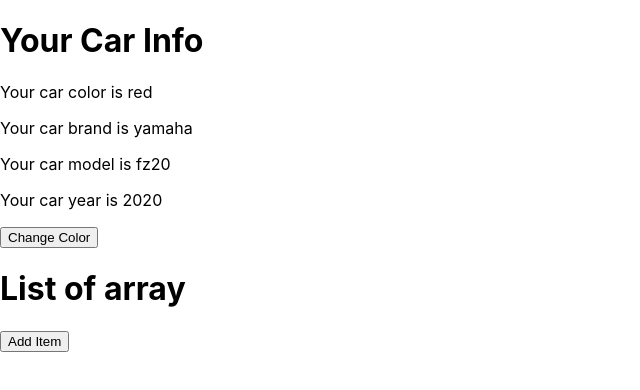
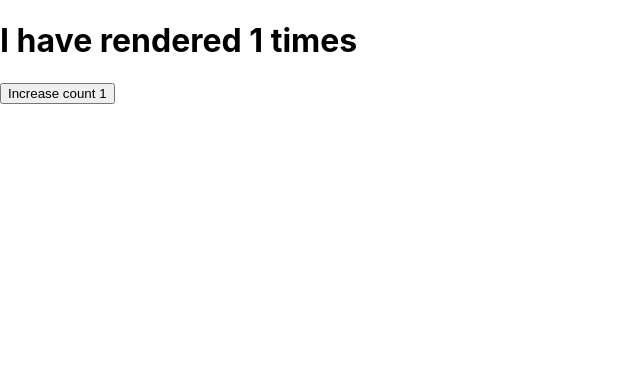
Before and after one commit to mahesfsp/react-tutorial, a React (Create React App) app: page / in a window 1280 px wide. Shown: the top 390 px of the page, without its empty margins (0-640 px from the left). Built offline with nearby package versions, Linux system fonts and the light colour scheme.

Commit message:
useeffect learning

```diff
--- /dev/null
+++ b/src/components/TimerUseEffect.js
@@ -0,0 +1,26 @@
+import { useEffect, useState } from "react";
+
+function TimerUseEffect() {
+  const [count, setCount] = useState(1);
+
+  // Use useEffect for side-effects, such as logging
+  useEffect(() => {
+    console.log("Screen rendered with count:", count);
+  }, [count]);
+
+  function updateCount() {
+    setCount((previousState) => {
+      // Reset count if it goes above 10
+      return previousState >= 10 ? 1 : previousState + 1;
+    });
+  }
+
+  return (
+    <>
+      <h1>I have rendered {count} times</h1>
+      <button onClick={updateCount}>Increase count {count}</button>
+    </>
+  );
+}
+
+export default TimerUseEffect;
--- a/src/index.js
+++ b/src/index.js
@@ -12,6 +12,7 @@ import ManageStateAsObject from './components/ManageStateAsObject';
 import ManageStateWithObject from './components/ManageStateWithObject';
 import UpdateObjectInClassComponent from './components/UpdateObjectInClassComponent';
 import UpdateArrayInState from './components/UpdateArrayInState';
+import TimerUseEffect from './components/TimerUseEffect';
 // import Garage from './components/Garage';
 // import Greeting from './components/Greetings';
 // import Counter from './components/Counter';
@@ -29,9 +30,10 @@ root.render(
 {/* <FavoriteColorClass/> */}
 {/* <MultipleComponent1/> */}
 {/* <MultipleComponent2/> */}
-<ManageStateAsObject/>
+{/* <ManageStateAsObject/> */}
 {/* <UpdateObjectInClassComponent/> */}
-<UpdateArrayInState/>
+{/* <UpdateArrayInState/> */}
+<TimerUseEffect/>
 {/* <ManageStateWithObject/> */}
   </>
 );
```
